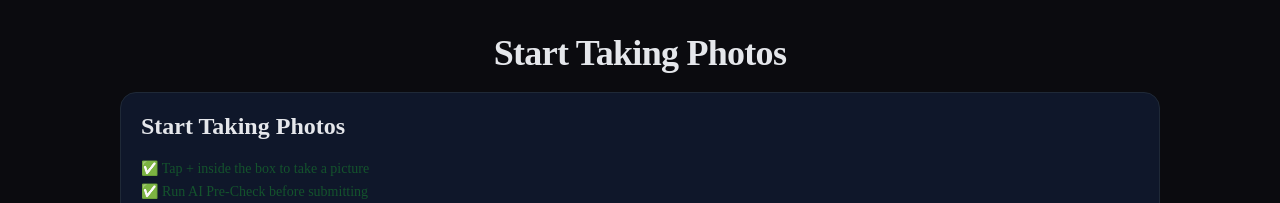
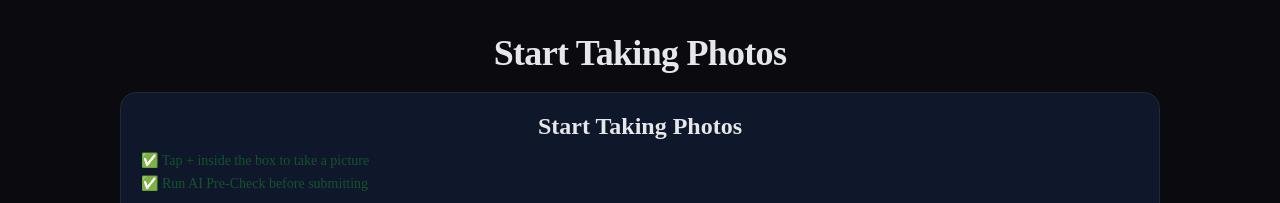
Before and after one commit to dmeadows001/turn-qa, a Next.js app: page /turns/1/capture in a window 1280 px wide. Shown: the top 203 px of the page. Built offline with nearby package versions, Linux system fonts and the light colour scheme; no server answers; the database is empty.

Commit message:
Update capture.js

```diff
--- a/pages/turns/[id]/capture.js
+++ b/pages/turns/[id]/capture.js
@@ -431,7 +431,18 @@ export default function Capture() {
     <ChromeDark title="Start Taking Photos">
       <section style={ui.sectionGrid}>
         <div style={ui.card}>
-          <h2 style={{ marginTop: 0 }}>Start Taking Photos</h2>
+          <h2 style={{ textAlign:'center', margin:'0 0 4px' }}>Start Taking Photos</h2>
+{templateRules?.property ? (
+  <div style={{ textAlign:'center', color:'#94a3b8', fontSize:16, marginTop:4 }}>
+    {templateRules.property}
+  </div>
+) : null}
+{templateRules?.template ? (
+  <div style={{ textAlign:'center', color:'#64748b', fontSize:14, marginTop:6 }}>
+    Checklist: <b>{templateRules.template}</b>
+  </div>
+) : null}
+
 
           <div style={{ marginTop: 12, color: '#14532d', fontSize: 14 }}>
             ✅ Tap + inside the box to take a picture
@@ -440,11 +451,6 @@ export default function Capture() {
             ✅ Run AI Pre-Check before submitting
           </div>
 
-          {/* small context line for cleaners (no UUID) */}
-          <div style={{ color:'#9ca3af', marginTop: 6, fontSize: 14 }}>
-            {templateRules?.property ? <span><b>Property:</b> {templateRules.property}</span> : null}
-            {templateRules?.template ? <span> • <b>Checklist:</b> {templateRules.template}</span> : null}
-          </div>
 
           {/* Show Turn ID only if ?showId=1 is in the URL */}
           {typeof window !== 'undefined' && new URLSearchParams(window.location.search).get('showId') === '1' && (
```
